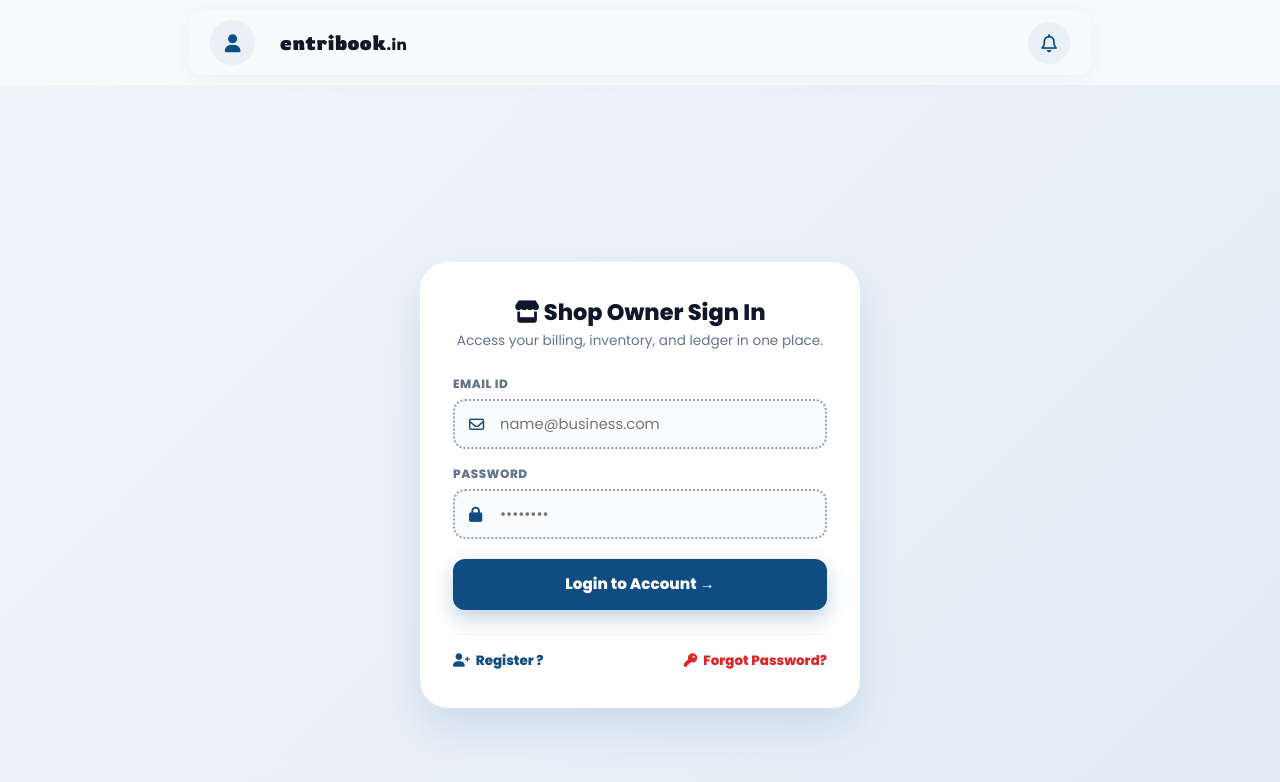
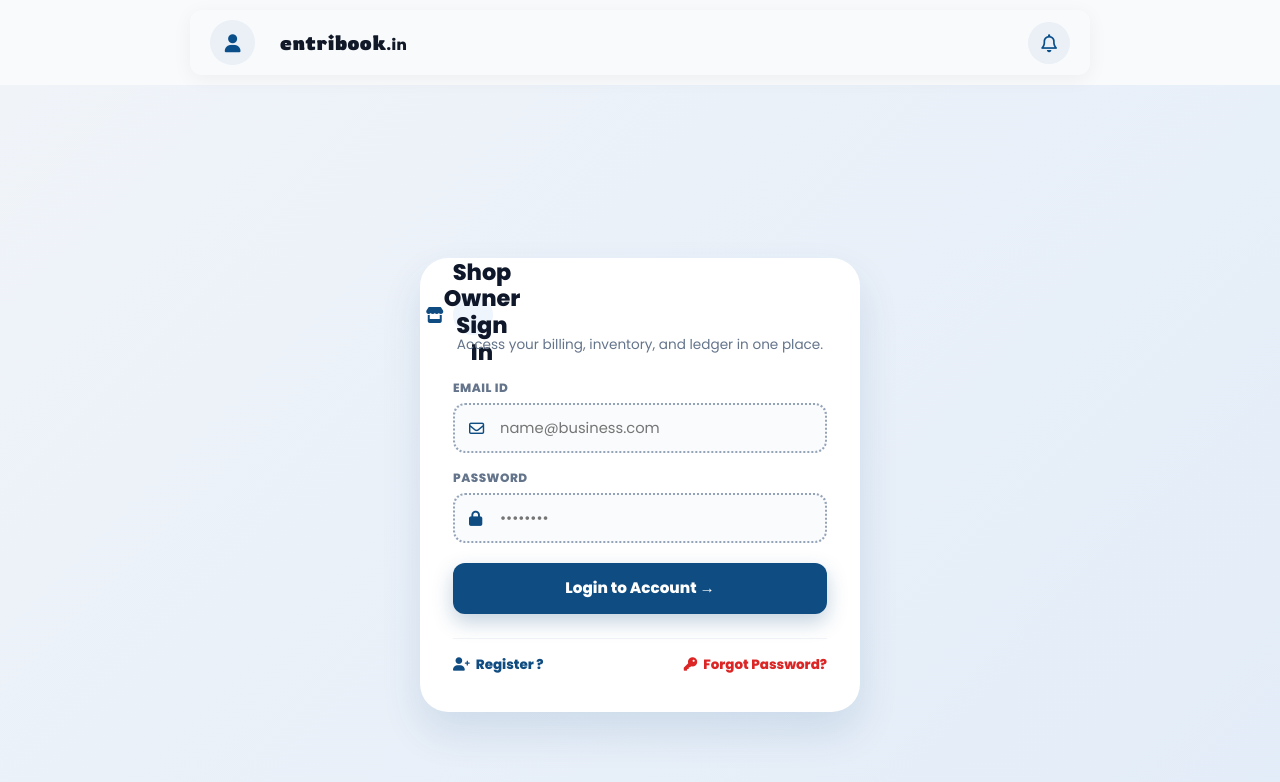
Before and after one commit to myentribook/Entri-Book, a React (Create React App) app in the folder frontend/: page /login in a window 1280 px wide. Shown: the top 782 px of the page. Built offline with nearby package versions, Linux system fonts and the light colour scheme; no server answers; a web font is replaced by a local one.

Commit message:
header correction

```diff
--- a/frontend/src/components/user/Login.js
+++ b/frontend/src/components/user/Login.js
@@ -115,7 +115,14 @@ export default function Login() {
             <MetaData title={`Login`} />
             <div className="ka-login-page-wrapper">
                 <div className="ka-card">
-                    <h1 className="ka-title"> <i className="fa-solid fa-store"></i> Shop Owner Sign In</h1>
+                    {/* <div className="ka-brand-header">
+
+                        <span className="ka-brand-title">entribook<small style={{ fontWeight: 500, color: '#64748b' }}>.in</small></span>
+                    </div> */}
+
+                    <div className="ka-avatar-icon">
+                        <i className="fa-solid fa-store"></i> <h1 className="ka-title"> Shop Owner Sign In</h1>
+                    </div>
                     <p className='ka-para'>Access your billing, inventory, and ledger in one place.</p>
 
                     <form onSubmit={submitHandler}>
```
